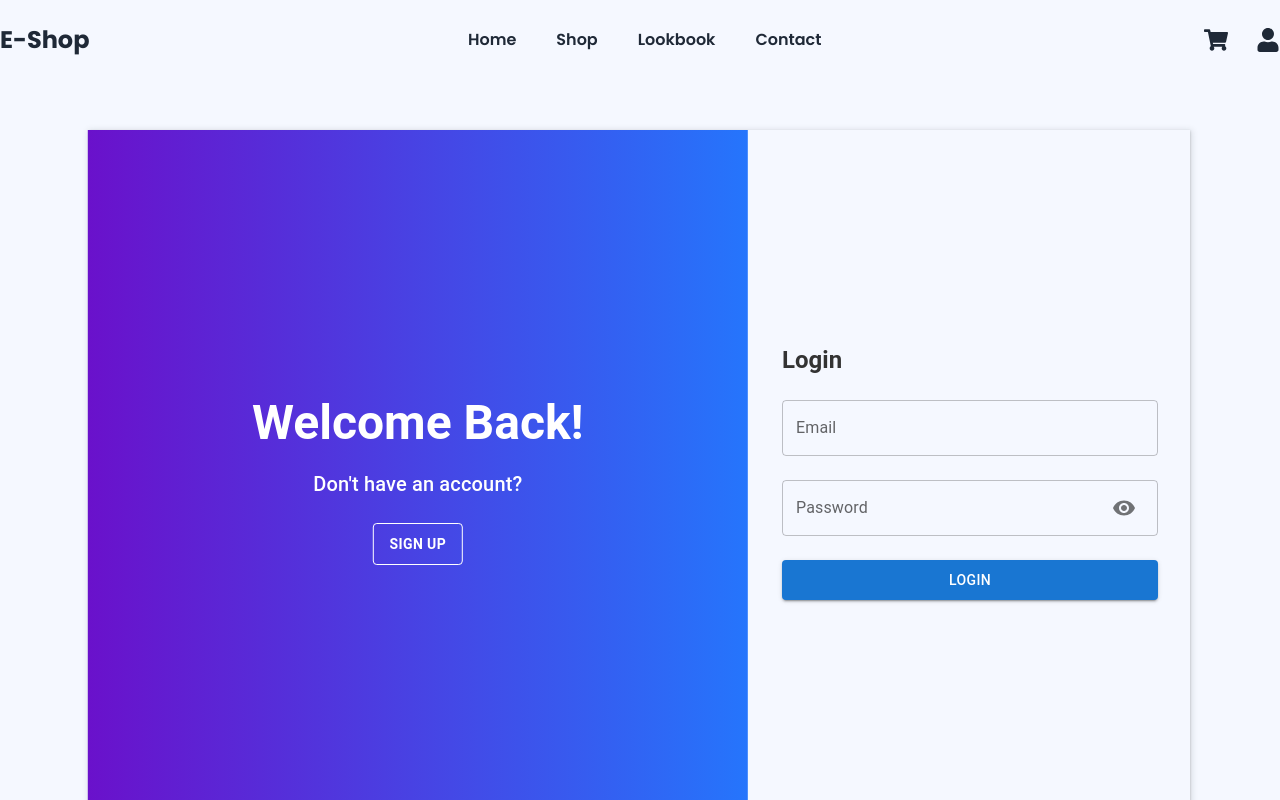
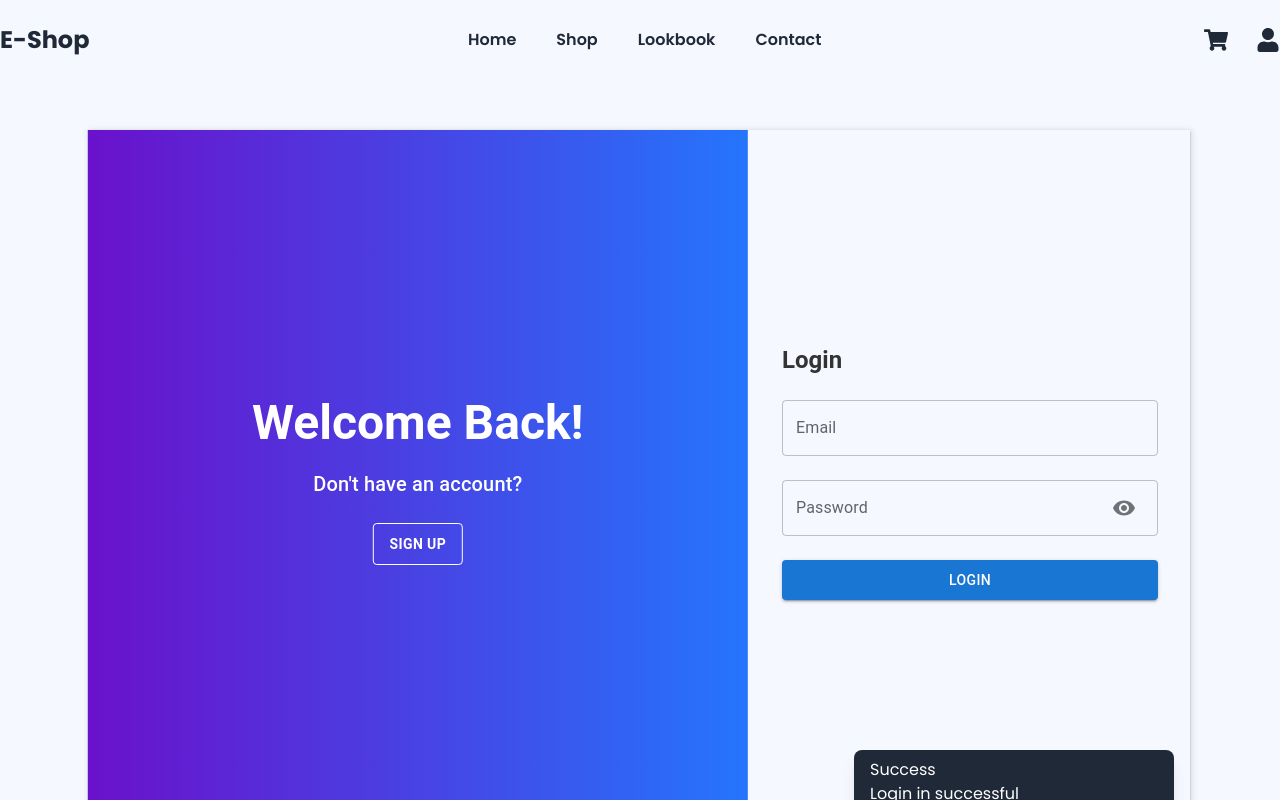
Before and after one commit to sakin333/EcommerceSite, a React (Vite) app in the folder frontend/: page /auth in a window 1280 px wide. Both pictures are taken after a click on the button "LOG IN". Shown: the top 800 px of the page. Built offline with nearby package versions, Linux system fonts and the light colour scheme.

Commit message:
feat: create custom snackbar component

```diff
--- a/frontend/src/auth/login/login-component.tsx
+++ b/frontend/src/auth/login/login-component.tsx
@@ -12,6 +12,7 @@ import { validateForm } from "../../utilities/validate";
 import { Visibility, VisibilityOff } from "@mui/icons-material";
 import { ChangeEvent, useState } from "react";
 import { useLogin } from "../../hooks/useLogin";
+import Snackbar from "../../components/snackbar";
 
 const Login = () => {
   const [showPassword, setShowPassword] = useState(false);
@@ -125,6 +126,12 @@ const Login = () => {
         </Box>
         {error && <div className="text-red-600">{error}</div>}
       </form>
+
+      <Snackbar
+        title="Success"
+        description="Login in successful"
+        variant="success"
+      />
     </Box>
   );
 };
--- /dev/null
+++ b/frontend/src/components/snackbar.tsx
@@ -0,0 +1,39 @@
+import React, { useState, useEffect } from "react";
+
+interface SnackbarProps {
+  title: string;
+  description: string;
+  variant: string;
+  duration?: number; //duartion in miliseconds
+}
+
+const Snackbar: React.FC<SnackbarProps> = ({
+  title,
+  description,
+  variant,
+  duration = 3000,
+}) => {
+  const [visible, setVisible] = useState(true);
+
+  //   useEffect(() => {
+  //     setVisible(true);
+  //     const timer = setTimeout(() => {
+  //       setVisible(false);
+  //     }, duration);
+
+  //     return () => clearTimeout(timer);
+  //   }, [message, duration]);
+
+  return (
+    <div
+      className={`fixed bottom-4 right-4 w-[320px] px-4 py-2 bg-gray-800 text-white rounded-lg shadow-lg transition-opacity duration-300 ${
+        visible ? "opacity-100" : "opacity-0"
+      }`}
+    >
+      <h1>{title}</h1>
+      <p>{description}</p>
+    </div>
+  );
+};
+
+export default Snackbar;
--- a/frontend/src/hooks/useLogin.ts
+++ b/frontend/src/hooks/useLogin.ts
@@ -9,7 +9,7 @@ export const useLogin = () => {
 
   const login = async ({ email, password }: Partial<FormTypes>) => {
     setIsLoading(true);
-    setError(null);
+    // setError(null);
 
     const response = await fetch("http://localhost:4001/api/user/login", {
       method: "POST",
```
